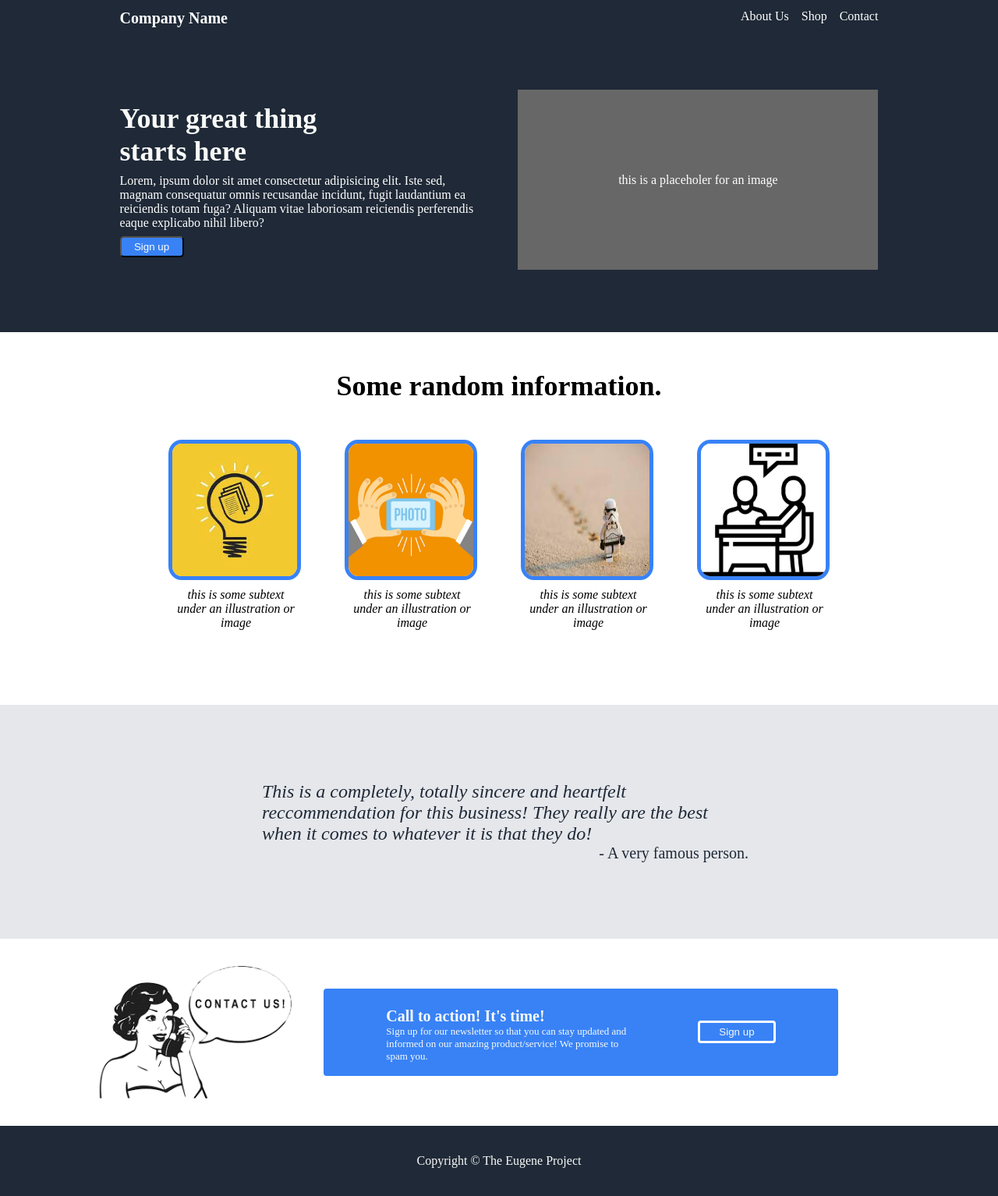
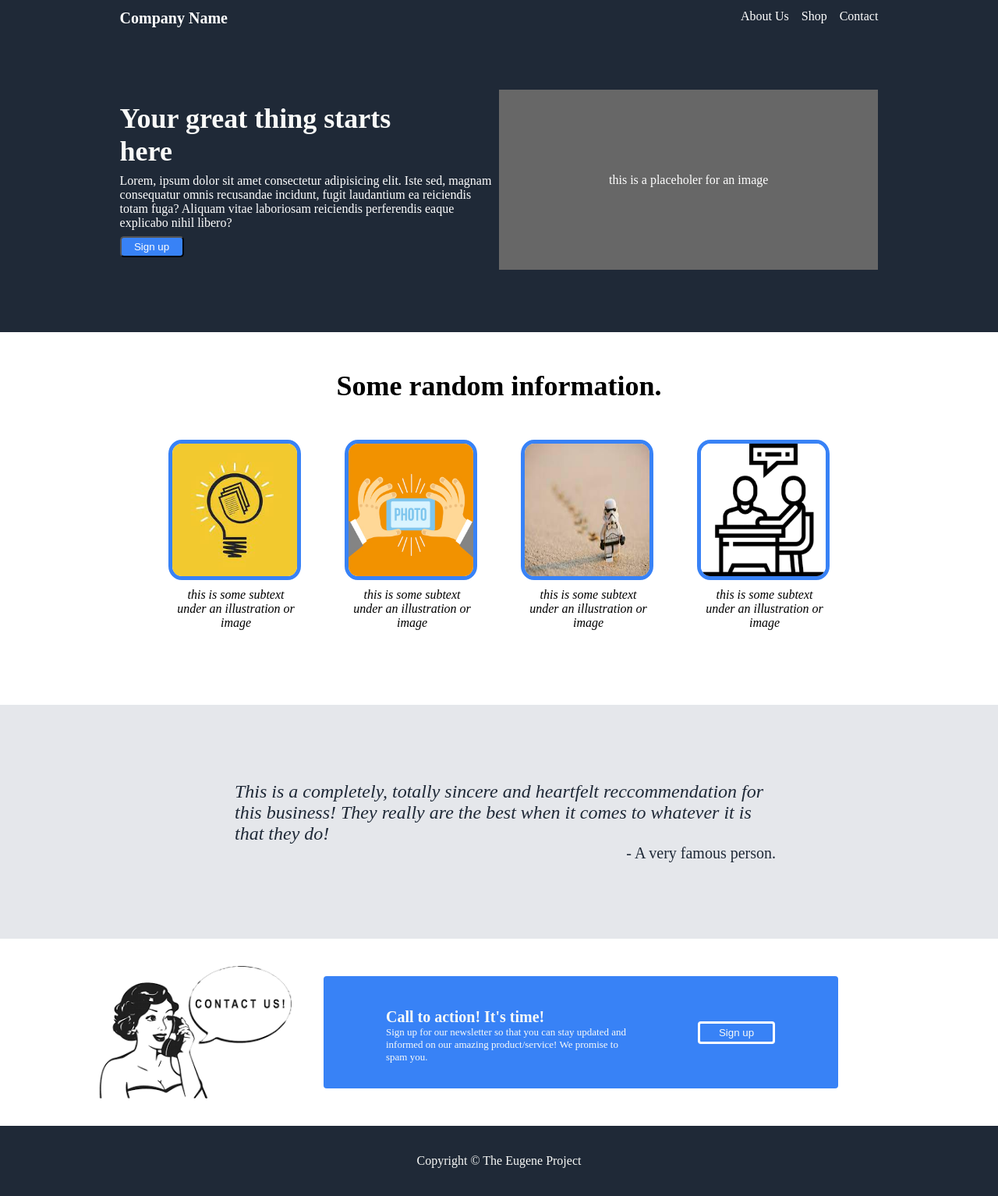
Before and after one commit to Eugene-L-H/Landing-Page, a plain HTML site: page index.html in a window 1280 px wide. Shown: the whole page at 78% size. Drawn offline with Linux system fonts and the light colour scheme.

Commit message:
Added some more fixed sizes for better scaling on larger screens.

```diff
--- a/style.css
+++ b/style.css
@@ -51,7 +51,7 @@ header {
 
 .sign-up,
 .image-placeholder {
-  width: 47.5%;
+  width: 513px;
   padding: 16px 0;
 }
 
@@ -137,7 +137,7 @@ main {
   display: flex;
   flex-direction: column;
   color: #1f2937;
-  width: 50%;
+  width: 710px;
 }
 
 .quote {
@@ -176,7 +176,8 @@ main {
   padding: 16px 80px;
   margin: 0 80px 0 40px;
   border-radius: 4px;
-  height: 33.3333%;
+  height: 112px;
+  width: 500px;
 }
 
 .action-text {
```
